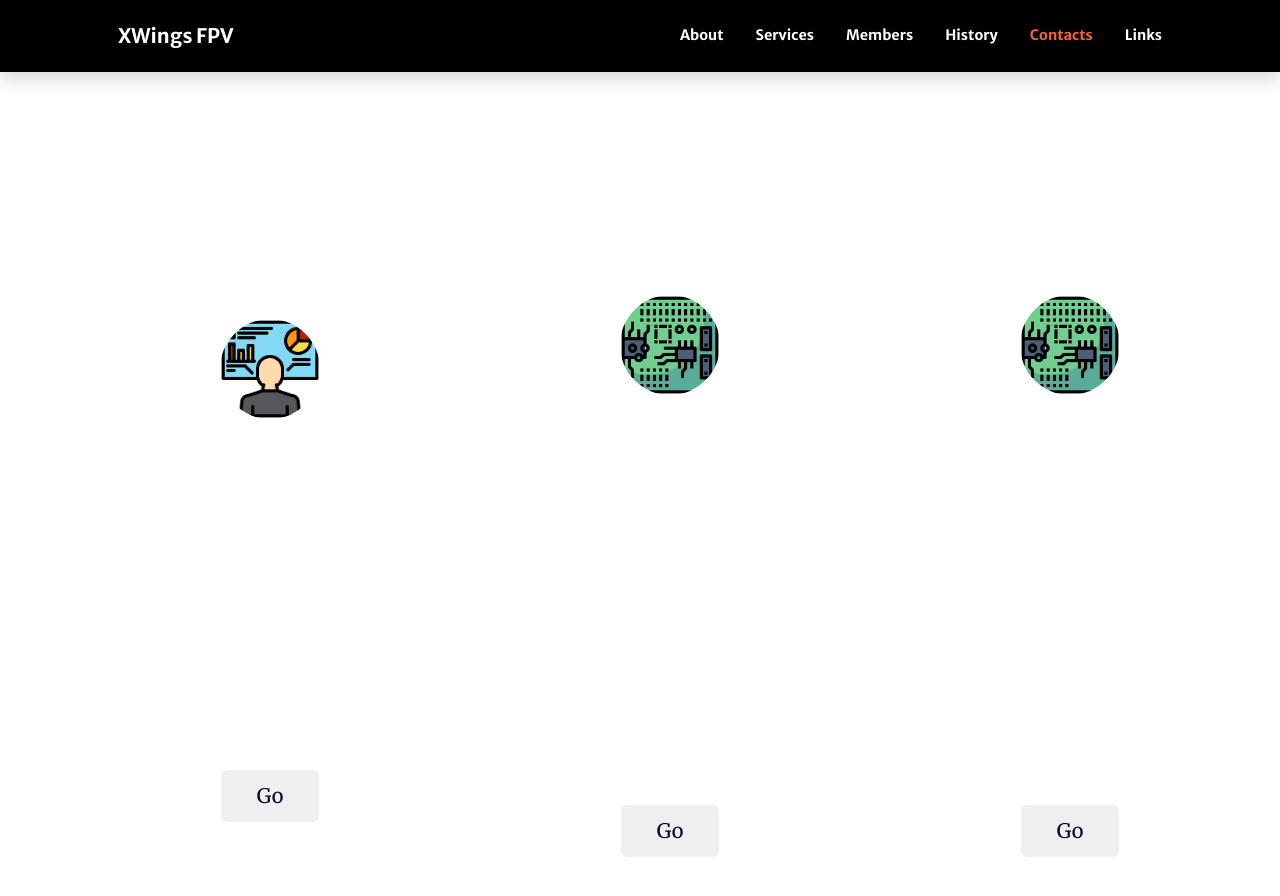
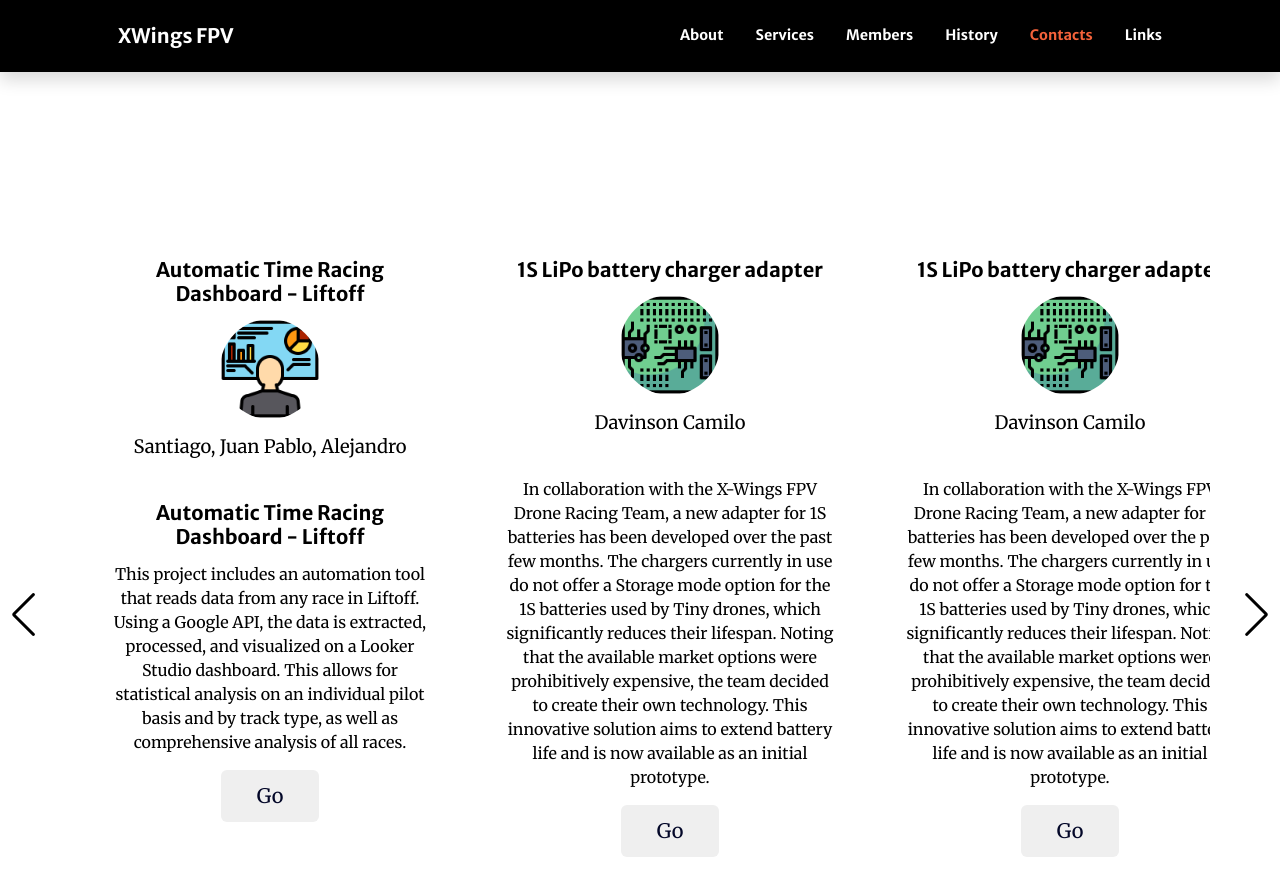
Before and after one commit to XWings-FPV/webpage, a Jekyll site: the page built from index.md, in a window 1280 px wide and 900 px high, scrolled down 6086 px. Shown: the top 896 px of the window. Built offline with Jekyll 4.4.1, drawn with Linux system fonts in a browser that asks for light colours; some web fonts are replaced; comment, search, counter and statistics services are not loaded.

Commit message:
corregida y css agregado a html

```diff
--- a/_includes/links.html
+++ b/_includes/links.html
@@ -19,7 +19,7 @@
             .card-list .card-item{
 
                 user-select: none;
-                color: #fff;
+                color: black;
                 width: 400px;
                 display: flex;
                 align-items: center;
@@ -42,7 +42,7 @@
                 font-size: 1.25em;
                 margin-bottom: 0.67em;
                 font-weight: bold;
-                color: #fff;
+                color: black;
             }
             .card-list .card-item .project-image{
                 width:100px;
@@ -51,7 +51,7 @@
             }
             .card-list .card-item .project-author{
                 font-size: 1.15rem;
-                color: #fff;
+                color: black;
                 font-weight: 500;
                 margin: 14px 0 40px;
             }
@@ -68,11 +68,11 @@
 
             .card-list .card-item .message-button:hover{
                 background: rgba(255, 255, 255, 0.1);
-                border: 1px solid #fff;
-                color: #fff;
+                border: 1px solid black;
+                color: black;
             }
             .containter .swiper-slide-button{
-                color: #fff;
+                color:black;
                 margin-top: -50px;
                 transition: 0.2s ease;
             }
```
Also changed, not shown: other parts of _includes/links.html (+30 -29 lines).
